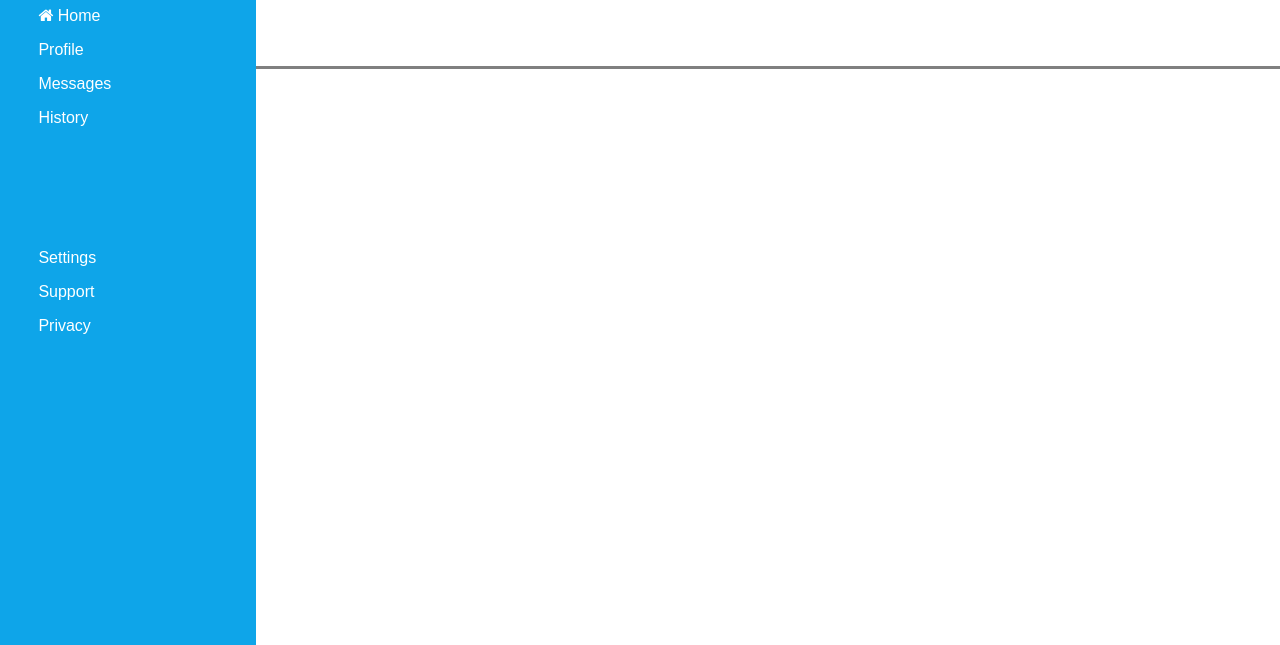
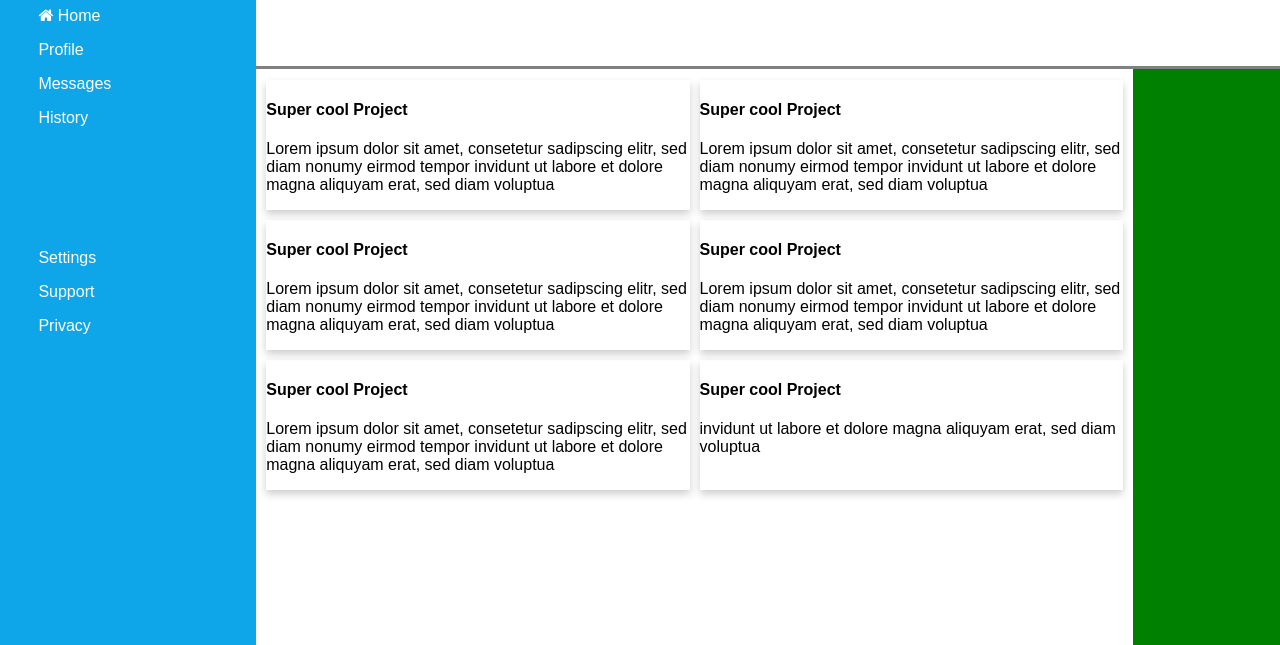
Before and after one commit to Luann00/AdminDashboard, a plain HTML site: page index.html in a window 1280 px wide. Shown: the part 155-800 px from the top of the page. Drawn offline with Linux system fonts and the light colour scheme.

Commit message:
added cards in main page

```diff
--- a/index.html
+++ b/index.html
@@ -92,6 +92,53 @@
 
                 <div class="dashboard">
 
+                    <div class="containerGrid">
+                        <div class="card">
+                            <div class="cardContent">
+                                <h4>Super cool Project</h4>
+                                <p>Lorem ipsum dolor sit amet, consetetur sadipscing elitr, sed diam nonumy eirmod
+                                    tempor invidunt ut labore et dolore magna aliquyam erat, sed diam voluptua</p>
+                            </div>
+                        </div>
+
+                        <div class="card">
+                            <div class="cardContent">
+                                <h4>Super cool Project</h4>
+                                <p>Lorem ipsum dolor sit amet, consetetur sadipscing elitr, sed diam nonumy eirmod
+                                    tempor invidunt ut labore et dolore magna aliquyam erat, sed diam voluptua</p>
+                            </div>
+                        </div>
+
+                        <div class="card">
+                            <div class="cardContent">
+                                <h4>Super cool Project</h4>
+                                <p>Lorem ipsum dolor sit amet, consetetur sadipscing elitr, sed diam nonumy eirmod
+                                    tempor invidunt ut labore et dolore magna aliquyam erat, sed diam voluptua</p>
+                            </div>
+                        </div>
+                        <div class="card">
+                            <div class="cardContent">
+                                <h4>Super cool Project</h4>
+                                <p>Lorem ipsum dolor sit amet, consetetur sadipscing elitr, sed diam nonumy eirmod
+                                    tempor invidunt ut labore et dolore magna aliquyam erat, sed diam voluptua</p>
+                            </div>
+                        </div>
+                        <div class="card">
+                            <div class="cardContent">
+                                <h4>Super cool Project</h4>
+                                <p>Lorem ipsum dolor sit amet, consetetur sadipscing elitr, sed diam nonumy eirmod
+                                    tempor invidunt ut labore et dolore magna aliquyam erat, sed diam voluptua</p>
+                            </div>
+                        </div>
+                        <div class="card">
+                            <div class="cardContent">
+                                <h4>Super cool Project</h4>
+                                <p> invidunt ut labore et dolore magna aliquyam erat, sed diam voluptua</p>
+                            </div>
+                        </div>
+
+                    </div>
+
                 </div>
 
                 <div class="information">
--- a/style.css
+++ b/style.css
@@ -12,6 +12,34 @@ body {
     background-color: #0ea5e9;
     padding: 3%;
     width: 20vw;
+}
+
+.card {
+    box-shadow: 0 4px 8px 0 rgba(0, 0, 0, 0.2);
+    transition: 0.3s;
+}
+
+
+.card:hover {
+    box-shadow: 0 8px 16px 0 rgba(0, 0, 0, 0.2);
+}
+
+.container{
+    display:flex;
+}
+
+.containerGrid {
+    display: grid;
+    grid-template-columns: auto auto;
+    grid-template-rows: auto auto auto auto auto auto;
+    column-gap: 10px;
+    row-gap: 10px;
+}
+
+.containerGrid>div {
+    height: 130px
+        /* play around with this number until you get the height you need */
+
 }
 
 
@@ -62,13 +90,13 @@ body {
     background: #000;
 }
 
-.fa-search{
-    margin-right:20px;
+.fa-search {
+    margin-right: 20px;
 }
 
-#search-form{
-    display:flex;
-    margin-right:20px;
+#search-form {
+    display: flex;
+    margin-right: 20px;
 }
 
 
@@ -103,8 +131,9 @@ img {
     display: flex;
     align-items: center;
 }
-.welcomeText{
-    margin-left:20px;
+
+.welcomeText {
+    margin-left: 20px;
 }
 
 
@@ -128,11 +157,12 @@ span+span {
 
 .dashboard {
     flex-grow: 1;
-    height: 100vh;
+    margin: 1%;
 }
 
 .main {
     width: 80vw;
+    height: 80vh;
     display: flex;
     margin: 0;
 }
@@ -142,8 +172,8 @@ span+span {
 }
 
 .information {
-    width: 20vw;
-    height: 100vh;
+    width: 30vw;
+    background-color: green;
 }
 
 
```
